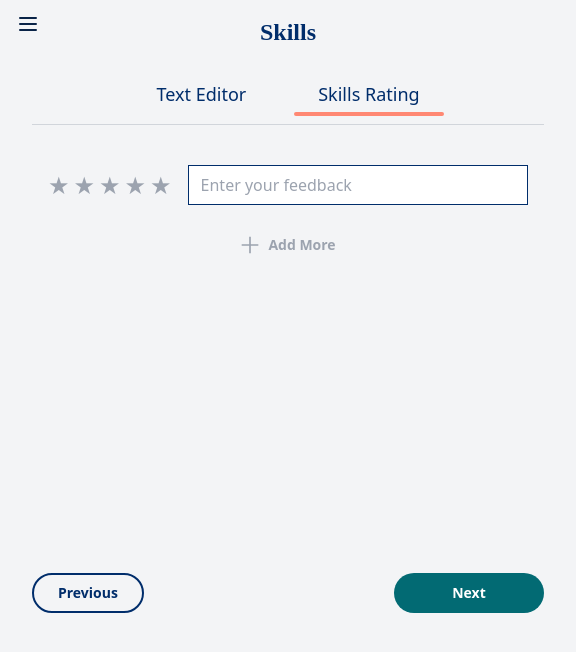
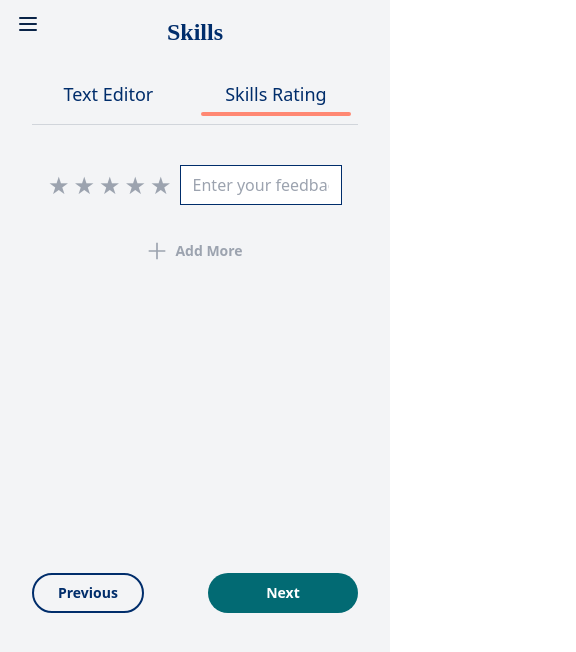
Before and after one commit to roheethragavendar/myResume, a React (Vite) app in the folder frontend/: page /skills in a window 390 px wide. Both pictures are taken after a click on the button "Skills Rating". Shown: the top 652 px of the page, 576 px wide, since content can reach past the window. Built offline with nearby package versions, Linux system fonts and the light colour scheme.

Commit message:
Updated skills2 component in mobile view

```diff
--- a/frontend/src/components/Skills.jsx
+++ b/frontend/src/components/Skills.jsx
@@ -1075,8 +1075,8 @@ const Skills = ({ activeStep, onNextStep, onPreviousStep }) => {
             </div>
           )}
 
-          {activeSkill === "skill2" && (
-            <div className="w-full max-w-lg p-4 rounded-lg outline-none border-0 focus:outline-none focus:ring-2 focus:ring-[#026A73] sm:flex sm:flex-col sm:items-center sm:max-w-full min-h-[400px]">
+          {/* {activeSkill === "skill2" && (
+            <div className="w-full max-w-lg p-4 rounded-lg outline-none border-0 focus:outline-none focus:ring-2 focus:ring-[#026A73] sm:flex sm:flex-col sm:items-center sm:max-w-full min-h-[400px] max-h-[400px] overflow-y-auto">
               {skills.map((skill) => (
                 <div key={skill.id} className="flex items-center justify-center space-x-4 mb-4">
                   <div className="flex items-center space-x-1">
@@ -1115,7 +1115,49 @@ const Skills = ({ activeStep, onNextStep, onPreviousStep }) => {
                 </button>
               </div>
             </div>
+          )} */}
+          {activeSkill === "skill2" && (
+            <div className="w-full p-4  rounded-lg min-h-[400px] sm:min-h-[400px] flex flex-col justify-start items-center sm:max-w-full">
+              <div className="w-full max-w-[600px] space-y-4">
+                {skills.map((skill) => (
+                  <div key={skill.id} className="flex items-center justify-between space-x-2">
+                    <div className="flex items-center space-x-1">
+                      {[1, 2, 3, 4, 5].map((star) => (
+                        <button
+                          key={star}
+                          onClick={() => handleRatingChange(skill.id, star)}
+                          className={`text-2xl ${star <= skill.rating ? "text-[#002D6B]" : "text-gray-400"}`}
+                        >
+                          ★
+                        </button>
+                      ))}
+                    </div>
+                    <input
+                      type="text"
+                      value={skill.feedback}
+                      onChange={(e) => handleFeedbackChange(skill.id, e.target.value)}
+                      placeholder="Enter your feedback"
+                      className="flex-1 border border-[#002D6B] w-full h-10 sm:h-14 px-3 focus:outline-none focus:border-[#026A73] focus:border-2"
+                    />
+                    {skills.length > 1 && (
+                      <div className="cursor-pointer" onClick={() => handleDelete(skill.id)}>
+                        <img src={IconDelete} alt="Delete" />
+                      </div>
+                    )}
+                  </div>
+                ))}
+              </div>
+
+              <button
+                onClick={handleAddSkill}
+                className="flex items-center gap-2 font-bold text-sm text-gray-400 mt-6 hover:border-2 hover:border-[#002D6B] hover:py-2 px-6 py-3 rounded-full transition"
+              >
+                <img src={IconAdd} alt="Add" />
+                Add More
+              </button>
+            </div>
           )}
+
         </div>
         <div className="flex gap-4 justify-between sm:justify-end mt-6 flex-wrap ">
           <button
```
